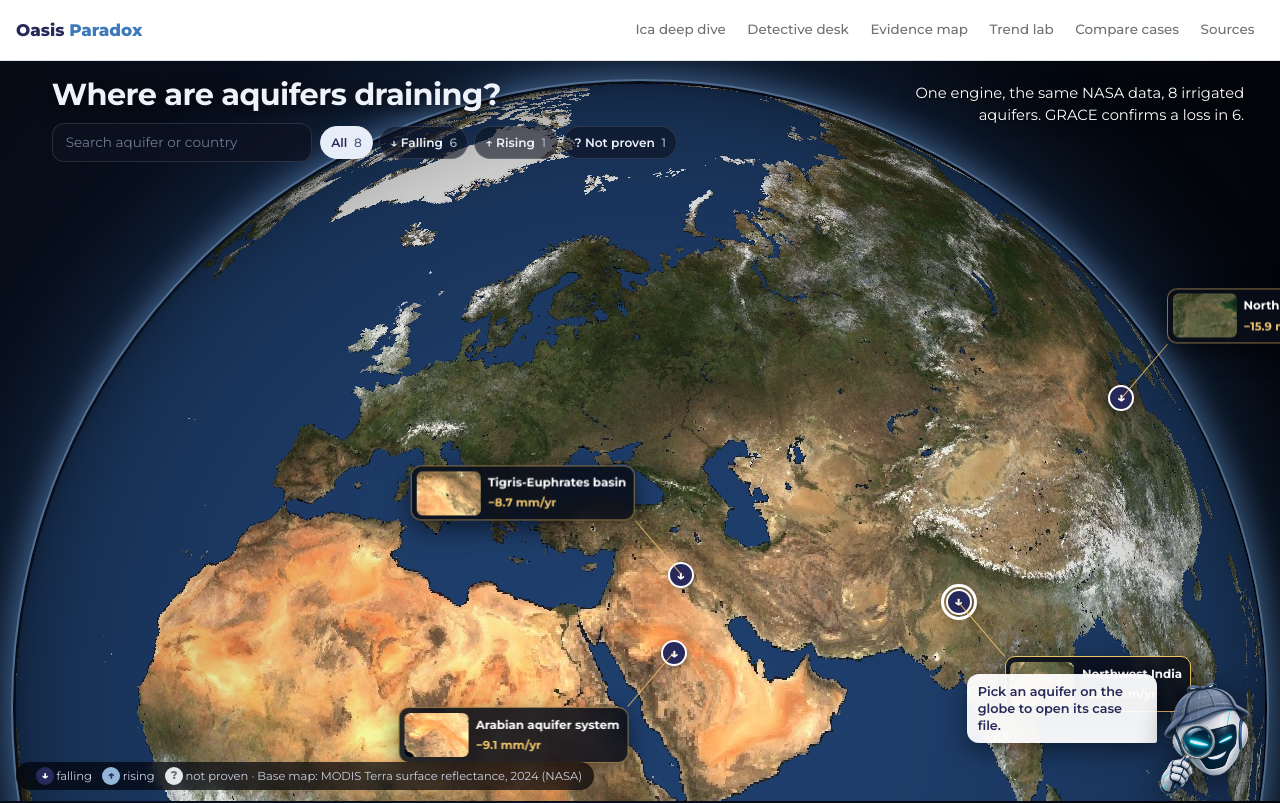
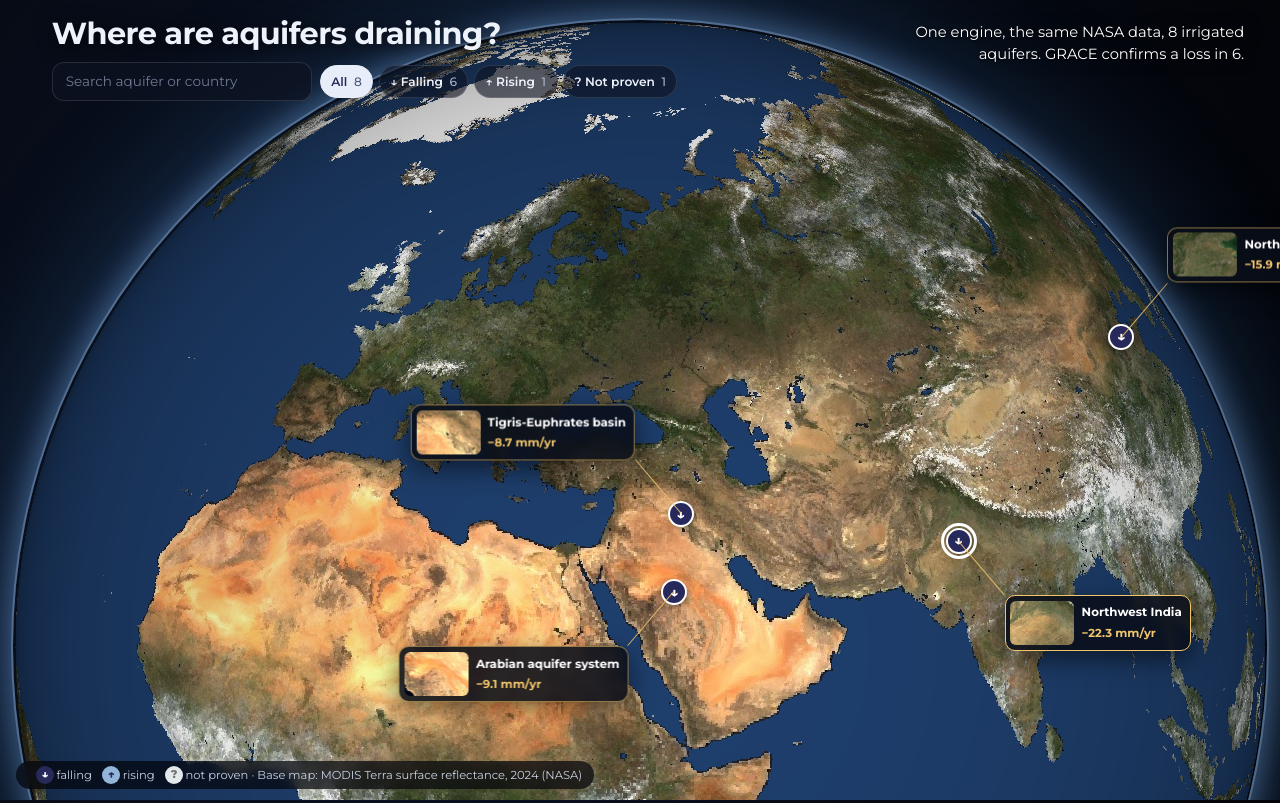
Before and after one commit to alisoft08/scitex-trend-detective, a React (Vite) app in the folder web/: page / in a window 1280 px wide. Shown: the top 803 px of the page. Built offline with nearby package versions, Linux system fonts and the light colour scheme.

Commit message:
feat: globe home without Datron; the white bar appears once an aquifer is picked

```diff
--- a/web/src/App.tsx
+++ b/web/src/App.tsx
@@ -92,10 +92,13 @@ export default function App() {
     ? [a, b] : lastPair;
   const visible = VIEWS.filter((v) => (v.id !== "compare" || level !== "explorer") && (v.id !== "field-lab" || level === "explorer"));
   const isHome = !VIEWS.some((v) => v.id === view);
+  // On the globe home the white bar stays hidden until the visitor picks an aquifer; other pages always show it.
+  const [picked, setPicked] = useState(false);
+  const showNav = !isHome || picked;
 
   return (
     <>
-      <header className="topnav research-nav">
+      <header className={`topnav research-nav ${showNav ? "" : "nav-hidden"}`} aria-hidden={!showNav || undefined}>
         <div className="wrap wide">
           <a href="#case" className="brand" aria-label="Oasis Paradox home">Oasis <span>Paradox</span></a>
           <nav className="nav" aria-label="Investigation tools">
@@ -114,8 +117,8 @@ export default function App() {
       {error && <p className="wrap error" role="alert">{error}</p>}
       {!error && !manifest && <p className="wrap loading" role="status">Loading the evidence…</p>}
       {manifest && selectedCase && (
-        <main className={`research-app lv-${level}`}>
-          {isHome && <Atlas m={manifest} level={level} onCase={selectCase} onIca={() => navigate("#ica")} />}
+        <main className={`research-app lv-${level} ${showNav ? "" : "no-nav"}`}>
+          {isHome && <Atlas m={manifest} level={level} onCase={selectCase} onIca={() => navigate("#ica")} onPick={() => setPicked(true)} />}
           {view === "ica" && <HeroMap m={manifest} primary={{ label: "Open the detective desk →", go: () => selectCase(lastCase) }} onMap={() => navigate("#map")} />}
           {view === "ica" && <ImpactBand m={manifest} onOpen={navigate} />}
           {isHome && <Audiences onOpen={(target) => {
--- a/web/src/Atlas.tsx
+++ b/web/src/Atlas.tsx
@@ -2,7 +2,7 @@
 // witnesses, then compare all of them. Every number comes from the engine's manifest; nothing is computed here.
 import { useEffect, useMemo, useState } from "react";
 import { Globe, type GlobeMarker } from "./Globe";
-import { asset, brandAsset } from "./data";
+import { asset } from "./data";
 import { EVIDENCE_TEXT } from "./evidence";
 import { fmt, signed } from "./format";
 import type { Level } from "./levels";
@@ -78,7 +78,9 @@ function facts(m: Manifest, atlas: AtlasEntry[]): string[] {
   ].filter(Boolean);
 }
 
-export function Atlas({ m, onCase, onIca }: { m: Manifest; level?: Level; onCase: (id: string) => void; onIca: () => void }) {
+export function Atlas({ m, onCase, onIca, onPick }: {
+  m: Manifest; level?: Level; onCase: (id: string) => void; onIca: () => void; onPick?: () => void;
+}) {
   const atlas = m.atlas ?? [];
   const [sel, setSel] = useState<string>(() => startId(atlas));
   const [query, setQuery] = useState("");
@@ -101,7 +103,7 @@ export function Atlas({ m, onCase, onIca }: { m: Manifest; level?: Level; onCase
   const matches = shown.filter((x) => !q || norm(`${x.name} ${x.countries.join(" ")}`).includes(q));
   // As wide as the screen allows: the globe fills the width and is cropped top and bottom, like Earth seen from orbit.
   const size = typeof window !== "undefined" ? Math.max(320, Math.min(1500, Math.round(window.innerWidth * 0.98))) : 1200;
-  const pick = (id: string) => { setSel(id); setOpen(false); setQuery(""); };
+  const pick = (id: string) => { setSel(id); setOpen(false); setQuery(""); onPick?.(); };
   const toDetails = () => document.getElementById("atlas-details")?.scrollIntoView({ behavior: "smooth", block: "start" });
   const callout = <div className="callout-card" key={a.id}>
     <img src={asset(`img/aquifers/${a.id}.jpg`)} alt={`Satellite view of ${a.name} (${a.id === "ZW" ? "Landsat 8/9, 2024" : "MODIS Terra, 2024"})`} />
@@ -149,7 +151,7 @@ export function Atlas({ m, onCase, onIca }: { m: Manifest; level?: Level; onCase
         </div>
         <div className="atlas-filters" role="group" aria-label="Filter by GRACE verdict">
           {FILTERS.map((f) => <button key={f.id} type="button" aria-pressed={filter === f.id} onClick={() => {
-            setFilter(f.id);
+            setFilter(f.id); onPick?.();
             const keep = atlas.filter((x) => f.id === "all" || tone(x) === f.id);
             if (keep.length && !keep.some((x) => x.id === sel)) setSel(keep[0].id);
           }}>{f.label} <span>{atlas.filter((x) => f.id === "all" || tone(x) === f.id).length}</span></button>)}
@@ -158,10 +160,6 @@ export function Atlas({ m, onCase, onIca }: { m: Manifest; level?: Level; onCase
 
       </div></div>
       {(() => { const list = facts(m, atlas); return <p className="atlas-blurb" key={fact} aria-live="polite">{list[fact % list.length]}</p>; })()}
-      <div className="atlas-datron">
-        <p>Pick an aquifer on the globe to open its case file.</p>
-        <img src={brandAsset("datron-detective.png")} alt="Datron, the SciTeX guide (AI-generated illustration)" />
-      </div>
       <div className="atlas-stage-foot"><div className="wrap wide"><p className="small atlas-legend"><span className="lg down">↓</span> falling <span className="lg up">↑</span> rising <span className="lg flat">?</span> not proven · Base map: MODIS Terra surface reflectance, 2024 (NASA)</p></div></div>
     </div>
     <div className="wrap wide">
--- a/web/src/styles.css
+++ b/web/src/styles.css
@@ -757,3 +757,9 @@ table.data a { color: var(--accent); overflow-wrap: anywhere; }
   color: #27295a; font-size: .8rem; font-weight: 600; line-height: 1.35; box-shadow: 0 8px 24px rgba(0,0,0,.45); }
 @media (max-width: 960px) { .atlas-datron { position: static; justify-content: flex-end; padding: 0 16px; } }
 @media (prefers-reduced-motion: reduce) { .atlas-welcome, .atlas.ready .atlas-overlay, .atlas.ready .atlas-blurb, .atlas.ready .atlas-datron { animation: none; transition: none; } }
+
+/* AI-assisted: Claude (Anthropic). Globe home without the white bar until an aquifer is picked. */
+.research-nav { transition: transform .45s ease, opacity .45s ease; }
+.research-nav.nav-hidden { position: fixed; top: 0; left: 0; right: 0; transform: translateY(-100%); opacity: 0; pointer-events: none; }
+.no-nav .atlas-stage { height: 100svh; }
+@media (prefers-reduced-motion: reduce) { .research-nav { transition: none; } }
```
